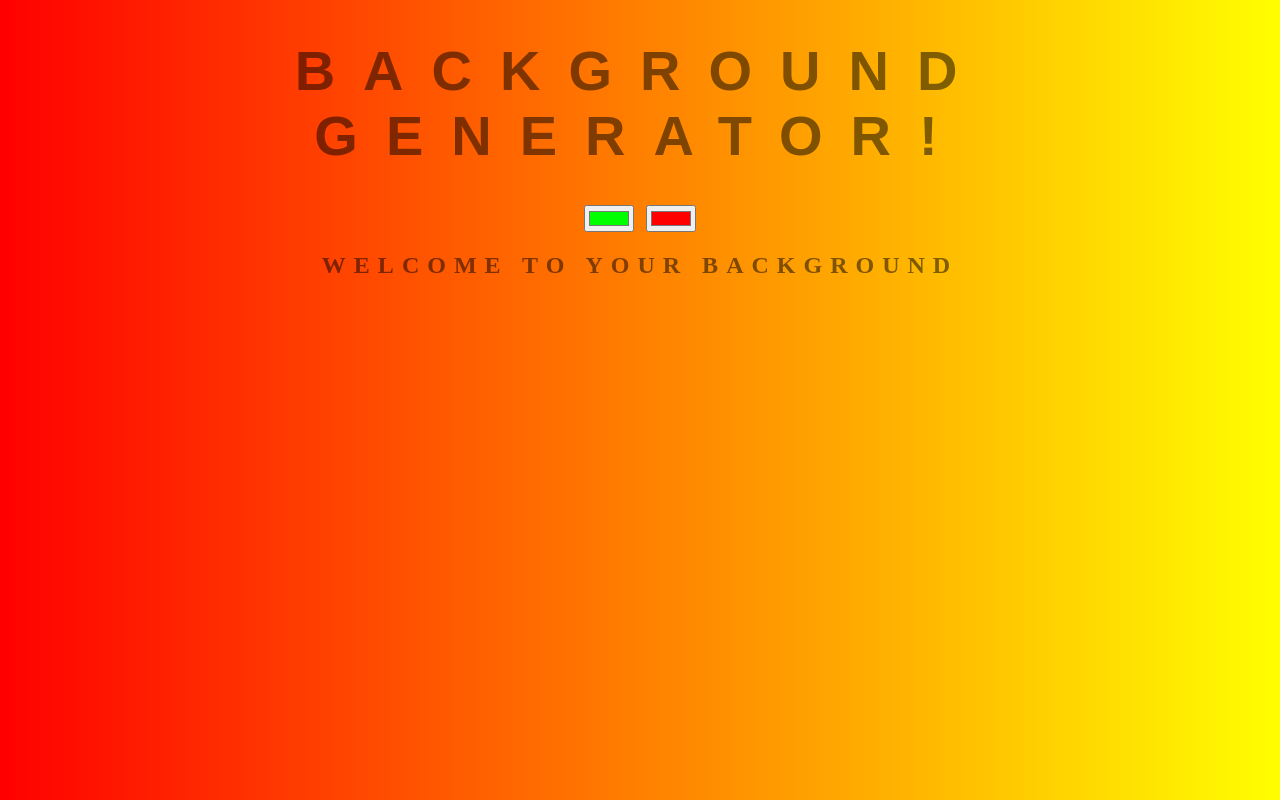
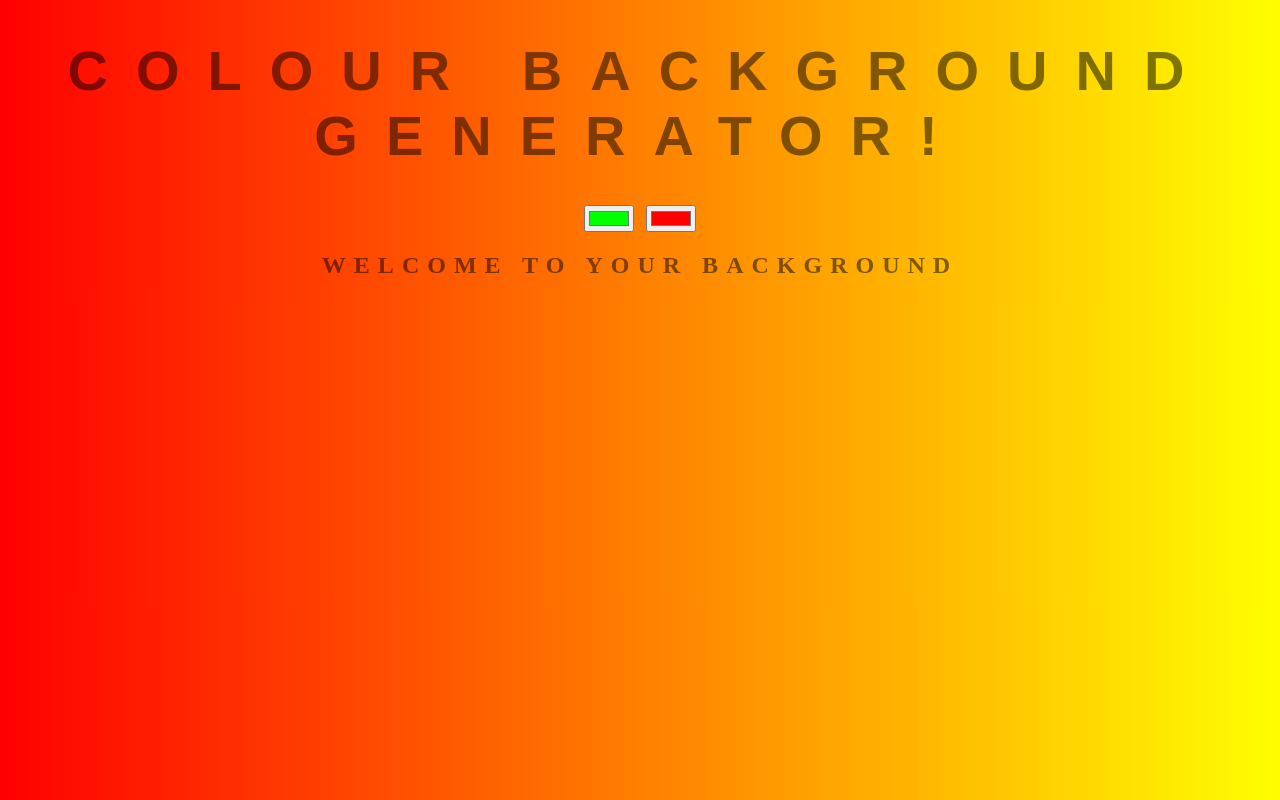
Before and after one commit to LiamHilton/background-generator, a plain HTML site: page index.html in a window 1280 px wide. Drawn offline with Linux system fonts and the light colour scheme.

```diff
--- a/index.html
+++ b/index.html
@@ -5,7 +5,7 @@
     <link rel="stylesheet" type="text/css" href="style.css" />
   </head>
   <body id="gradient">
-    <h1>Background Generator!</h1>
+    <h1>Colour Background Generator!</h1>
     <input class="color" type="color" value="#00ff00" />
     <input class="color" type="color" value="#ff0000" />
     <h2>Welcome to your background</h2>
```
Also changed, not shown: 1 other file.
